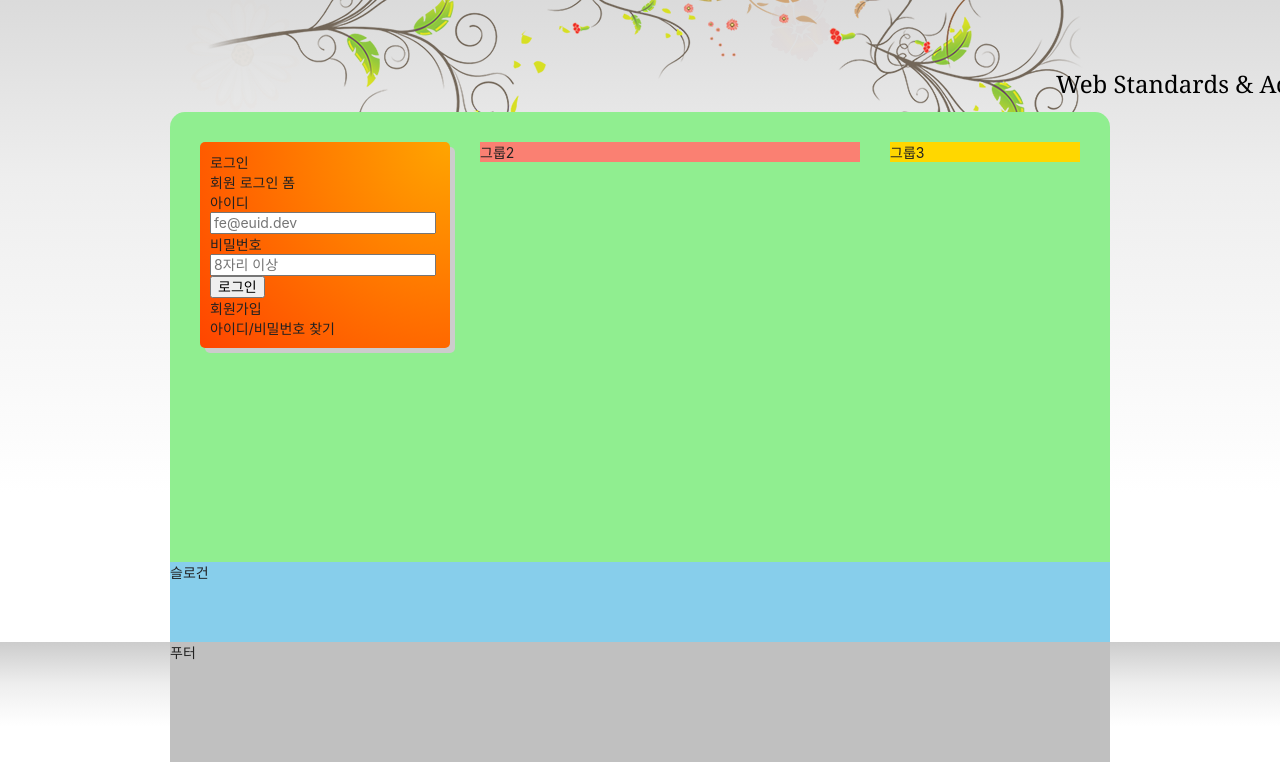
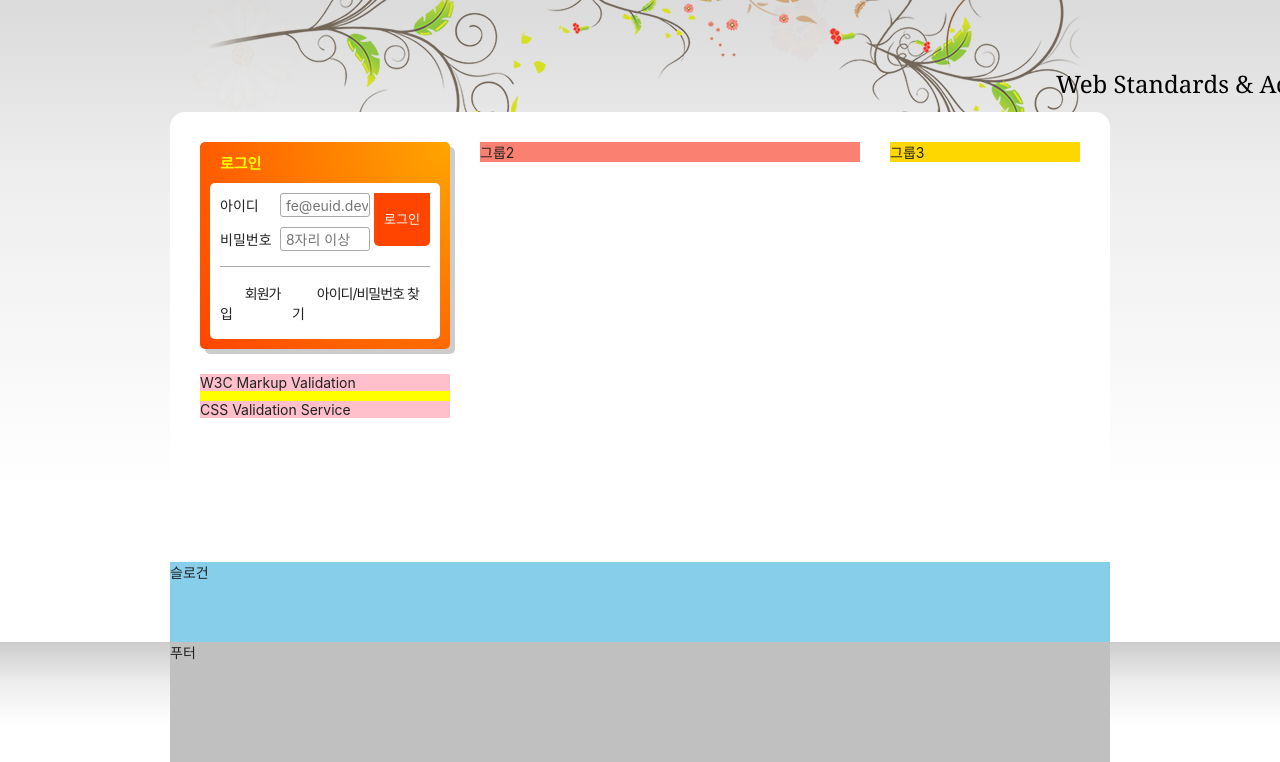
Before and after one commit to hyundini/HTML5, a website: page index.html in a window 1280 px wide. Shown: the part 135-897 px from the top of the page. Drawn offline with Linux system fonts and the light colour scheme; files whose address does not match are found by name; a web font is replaced by a local one.

Commit message:
유효성검사 레이아웃 배치

```diff
--- a/index.html
+++ b/index.html
@@ -183,10 +183,23 @@
             </fieldset>
           </form>
           <ul class="sign">
-            <li><a href="/">회원가입</a></li>
-            <li><a href="/">아이디/비밀번호 찾기</a></li>
+            <li><a href="/" class="icon-right-dir">회원가입</a></li>
+            <li><a href="/" class="icon-right-dir">아이디/비밀번호 찾기</a></li>
           </ul>
         </section>
+        <h2 class="a11y-hidden">유효성 검사 배너</h2>
+        <ul class="validation-list">
+          <li>
+            <a href="/" target="_blank" rel="noopener noreferrer" title="마크업 유효성 검사 사이트로 이동 (새창)" >
+          W3C Markup Validation
+            </a>
+          </li>
+          <li>
+            <a href="/" target="_blank" rel="noopener noreferrer" title="CSS 유효성 검사 사이트로 이동 (새창)" >
+              CSS Validation Service
+            </a>
+          </li>
+        </ul>
       </div>
       <div class="group group2">그룹2</div>
       <div class="group group3">그룹3</div>
--- a/styles/style.css
+++ b/styles/style.css
@@ -2,14 +2,17 @@
 @import url(./normalize.css);
 @import url(./reset.css);
 
+
 /* 숨김 콘텐츠 */
-.a11y-hidden {
+
+.a11y-hidden,legend {
   position: absolute;
   width: 1px;
   height: 1px;
   overflow: hidden;
-  clip-path: polygon(0 0, 0 0, 0 0);
+  clip-path: inset(50%);
 }
+
 
 /* 기본 스타일 */
 *,
@@ -22,11 +25,14 @@ html {
   font-size: 10px;
 }
 
+
 /* 링크 스타일 */
 a {
   color: inherit;
   text-decoration: none;
 }
+
+
 
 /* 본문 스타일 */
 body {
@@ -41,6 +47,7 @@ body {
       repeat 0 0;
 }
 
+
 /* 레이아웃 */
 .header,
 .visual,
@@ -51,6 +58,7 @@ body {
   margin: 0 auto;
 }
 
+
 /* 헤더 */
 .header {
   background: #fff;
@@ -59,6 +67,8 @@ body {
   position: relative;
 }
 
+
+
 /* 로고 */
 .logo {
   position: absolute;
@@ -66,6 +76,7 @@ body {
   left: 60px;
   z-index: 10;
 }
+
 
 /* 텍스트 링크 모음 */
 .member {
@@ -88,14 +99,18 @@ body {
   text-transform: uppercase;
 }
 
+
 /* 마지막 li 요소에 포함된 a 요소를 선택하여 오른쪽 padding 값을 0으로 재정의 하는 방법 */
 /* .member li:last-child a {
   padding-right: 0;
 } */
 
+
 .divider {
   margin-right: 4px;
 }
+
+
 
 /* 메인 메뉴 */
 .navigation {
@@ -127,6 +142,7 @@ body {
   border-left: 2px solid #fff;
 }
 
+
 /* 구체성 -> 10점 */
 .menu-button {
   border: 0;
@@ -138,6 +154,7 @@ body {
   color: #fff;
   text-shadow: 1px 1px 0 #000, -1px -1px 0 #000;
 }
+
 
 /* 구체성 -> 20점 */
 .is-active .menu-button {
@@ -210,6 +227,8 @@ body {
   color: #f00;
 }
 
+
+
 /* 비주얼 */
 @keyframes moveEffect {
   0% {
@@ -234,6 +253,7 @@ body {
     opacity: 0;
   }
 }
+
 
 .visual {
   height: 120px;
@@ -275,9 +295,11 @@ body {
   z-index: 1;
 }
 
+
+
 /* 메인 */
 .main {
-  background: lightgreen;
+  background: #fff;
   min-height: 450px;
   display: flow-root;
   padding: 30px 15px;
@@ -309,7 +331,99 @@ body {
   box-shadow: 5px 5px 0 0 #ccc;
   border-radius: 5px;
   padding: 10px;
+  position: relative;
 }
+
+.login-title{
+  color: #ff0;
+  font-size: 15px;
+  font-weight: 700;
+  text-indent: 10px;
+}
+
+.login-form{
+  background-color: #fff;
+  margin-top: 10px;
+  border-radius: 5px 5px 0 0;
+  padding: 10px 10px 0 10px ;
+}
+
+
+.login-form fieldset{
+  position: relative;
+  border-bottom: 1px solid #aaa;
+  padding-bottom: 5px;
+}
+
+.user-email, .user-pw{
+  margin-bottom: 5px;
+  padding-bottom: 5px;
+}
+
+.login-form label {
+  display: inline-block;
+  width: 4em;
+}
+
+.login-form input {
+  width: 90px;
+  height: 24px;
+  border: 1px solid #aaa;
+  padding: 1px 1px 1px 5px;
+  border-radius: 3px;
+}
+
+.login-button{
+  position: absolute;
+  top: 0;
+  right: 0;
+  height: 53px;
+  background-color: orangered;
+  color: #fff;
+  border: 0;
+  padding: 4px 10px;
+  border-radius: 0 0 5px 5px;
+  font-size: 13px;
+}
+
+
+.sign{
+  background-color: #fff;
+  border-radius: 0 0 5px 5px;
+  padding: 0 10px 10px 10px;
+  display: flex;
+  flex-flow: row nowrap;
+  justify-content: space-between;
+  padding-top: 10px;
+}
+
+
+.sign a{
+  display: block;
+  padding: 6px 0;
+  letter-spacing: -1px;
+}
+
+.sign a::before{
+  content: "\e803";
+  font-family: fontello;
+  margin-right: 8px;
+  color: orangered;
+}
+
+
+/* 유효성 검사 배너 */
+.validation-list{
+  background: yellow;
+  margin-top: 25px;
+}
+
+.validation-list li{
+  background-color: pink;
+  margin-top: 10px;
+}
+
+
 
 /* 슬로건 */
 .slogan {
@@ -317,11 +431,14 @@ body {
   height: 10vh;
   clear: both;
 }
+
+
 /* 푸터 */
 .footer {
   background: #ccc
     linear-gradient(to bottom, #ccc 0%, #eee 35%, #fff 70%, #fff 100%);
 }
+
 .footer-inner {
   background: silver;
   height: 15vh;
```
